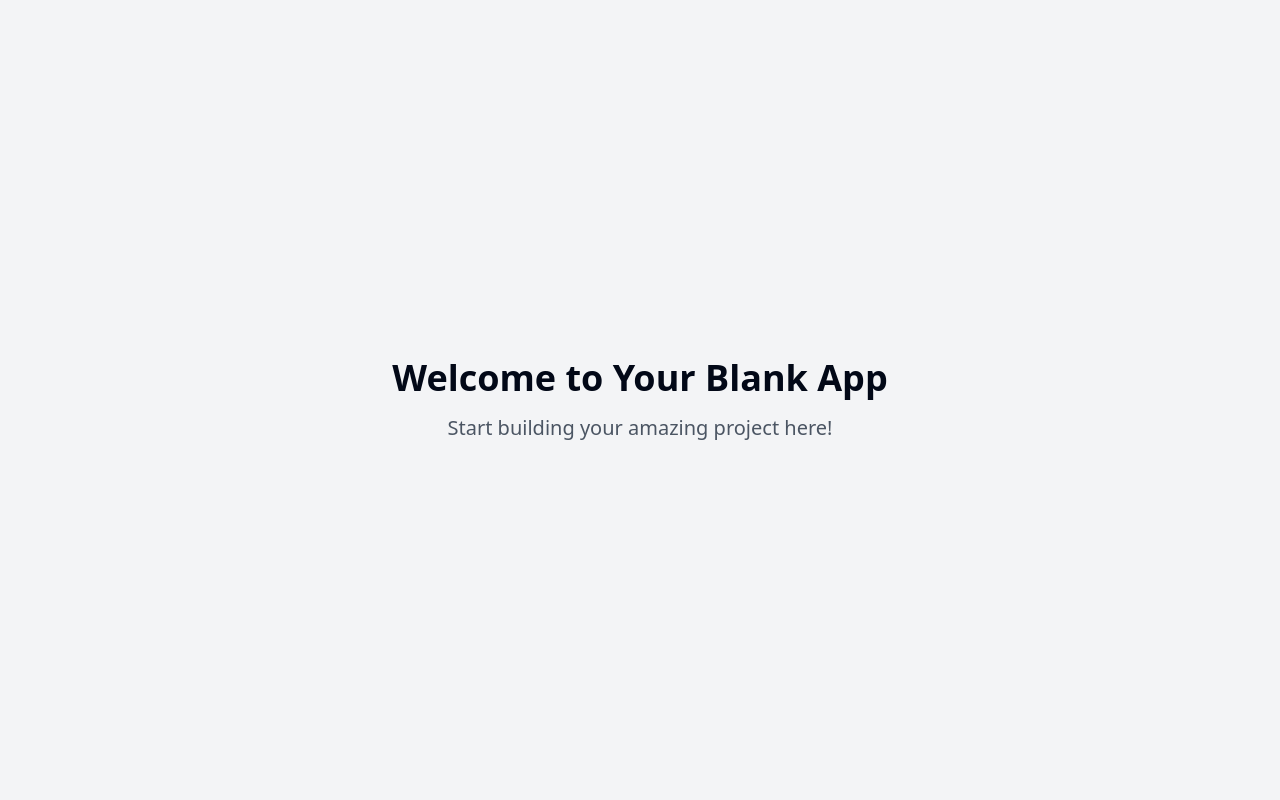
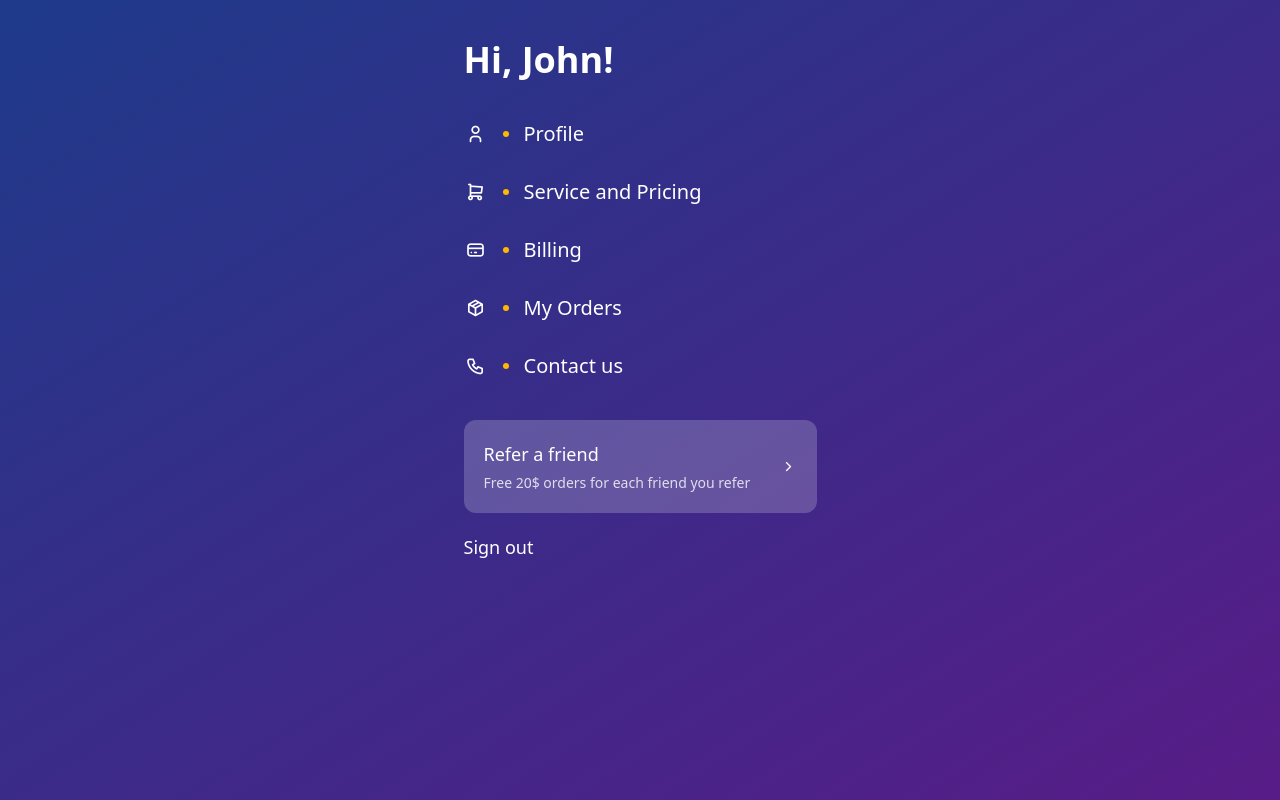
Before and after one commit to the-wider-collective/laundry-hamburger-menu, a React (Vite) app: page / in a window 1280 px wide. Built offline with nearby package versions, Linux system fonts and the light colour scheme.

Commit message:
Import Figma design from Builder
Imported from Builder.io to Lovable

```diff
--- /dev/null
+++ b/src/components/layout/MenuLayout.tsx
@@ -0,0 +1,26 @@
+import React from "react";
+import { UserHeader } from "./UserHeader";
+import { MenuList } from "../menu/MenuList";
+import { ReferralCard } from "../referral/ReferralCard";
+
+export const MenuLayout: React.FC = () => {
+  const handleSignOut = () => {
+    console.log("Sign out clicked");
+  };
+
+  return (
+    <div className="min-h-screen p-5 bg-gradient-to-br from-blue-900 to-purple-900">
+      <div className="max-w-[393px] mx-auto my-0 p-5 max-md:p-[15px] max-sm:p-2.5">
+        <UserHeader name="John" />
+        <MenuList />
+        <ReferralCard />
+        <button
+          onClick={handleSignOut}
+          className="text-white text-lg cursor-pointer hover:opacity-80 transition-opacity"
+        >
+          Sign out
+        </button>
+      </div>
+    </div>
+  );
+};
--- /dev/null
+++ b/src/components/layout/UserHeader.tsx
@@ -0,0 +1,13 @@
+import React from "react";
+
+interface UserHeaderProps {
+  name: string;
+}
+
+export const UserHeader: React.FC<UserHeaderProps> = ({ name }) => {
+  return (
+    <header className="text-white text-4xl font-black mb-10 max-md:text-[32px] max-sm:text-[28px] max-sm:mb-[30px]">
+      Hi, {name}!
+    </header>
+  );
+};
--- /dev/null
+++ b/src/components/menu/MenuItem.tsx
@@ -0,0 +1,18 @@
+import React from "react";
+
+interface MenuItemProps {
+  icon: string;
+  text: string;
+}
+
+export const MenuItem: React.FC<MenuItemProps> = ({ icon, text }) => {
+  return (
+    <div className="flex items-center gap-[15px] text-white text-xl max-md:text-lg max-sm:text-base cursor-pointer hover:opacity-90 transition-opacity">
+      <div className="w-6 h-6 flex items-center justify-center">
+        <i className={`ti ti-${icon}`} aria-hidden="true" />
+      </div>
+      <div className="w-1.5 h-1.5 bg-[#FFB800] rounded-[50%]" />
+      <div>{text}</div>
+    </div>
+  );
+};
--- /dev/null
+++ b/src/components/menu/MenuList.tsx
@@ -0,0 +1,20 @@
+import React from "react";
+import { MenuItem } from "./MenuItem";
+
+const menuItems = [
+  { icon: "user", text: "Profile" },
+  { icon: "shopping-cart", text: "Service and Pricing" },
+  { icon: "credit-card", text: "Billing" },
+  { icon: "package", text: "My Orders" },
+  { icon: "phone", text: "Contact us" },
+];
+
+export const MenuList: React.FC = () => {
+  return (
+    <nav className="flex flex-col gap-[30px] mb-10" role="navigation">
+      {menuItems.map((item, index) => (
+        <MenuItem key={index} {...item} />
+      ))}
+    </nav>
+  );
+};
--- /dev/null
+++ b/src/components/referral/ReferralCard.tsx
@@ -0,0 +1,20 @@
+import React from "react";
+
+export const ReferralCard: React.FC = () => {
+  return (
+    <button
+      className="flex flex-col relative w-full text-left cursor-pointer bg-[rgba(255,255,255,0.2)] mb-5 p-5 rounded-xl max-sm:p-[15px] hover:bg-[rgba(255,255,255,0.25)] transition-colors"
+      onClick={() => console.log("Referral clicked")}
+    >
+      <h3 className="text-white text-lg mb-[5px] max-sm:text-base">
+        Refer a friend
+      </h3>
+      <p className="text-white text-sm opacity-80 max-sm:text-xs">
+        Free 20$ orders for each friend you refer
+      </p>
+      <div className="absolute -translate-y-2/4 text-white right-5 top-2/4">
+        <i className="ti ti-chevron-right" aria-hidden="true" />
+      </div>
+    </button>
+  );
+};
--- a/src/index.css
+++ b/src/index.css
@@ -1,3 +1,6 @@
+@import url("https://fonts.googleapis.com/css2?family=Nunito:wght@400;900&display=swap");
+@import url("https://cdn.jsdelivr.net/npm/@tabler/icons-webfont@latest/dist/tabler-icons.min.css");
+
 @tailwind base;
 @tailwind components;
 @tailwind utilities;
--- a/src/pages/Index.tsx
+++ b/src/pages/Index.tsx
@@ -1,14 +1,8 @@
-// Update this page (the content is just a fallback if you fail to update the page)
+import React from "react";
+import { MenuLayout } from "@/components/layout/MenuLayout";
 
 const Index = () => {
-  return (
-    <div className="min-h-screen flex items-center justify-center bg-gray-100">
-      <div className="text-center">
-        <h1 className="text-4xl font-bold mb-4">Welcome to Your Blank App</h1>
-        <p className="text-xl text-gray-600">Start building your amazing project here!</p>
-      </div>
-    </div>
-  );
+  return <MenuLayout />;
 };
 
 export default Index;
```
